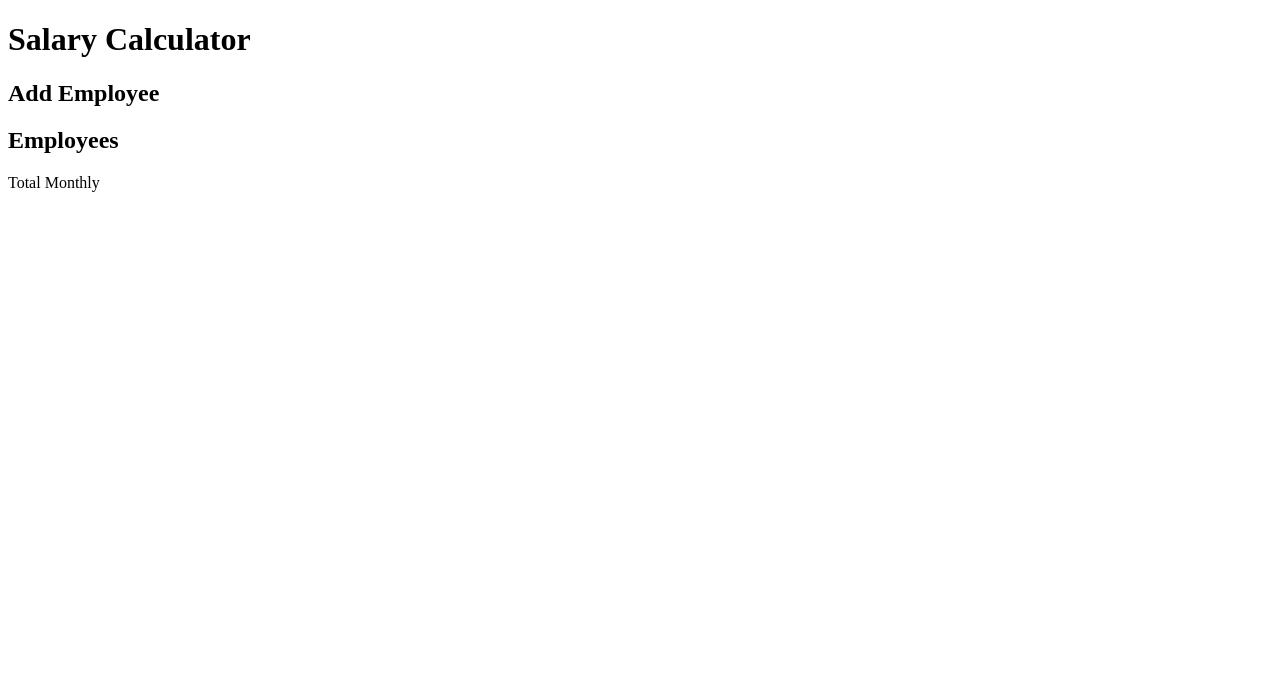
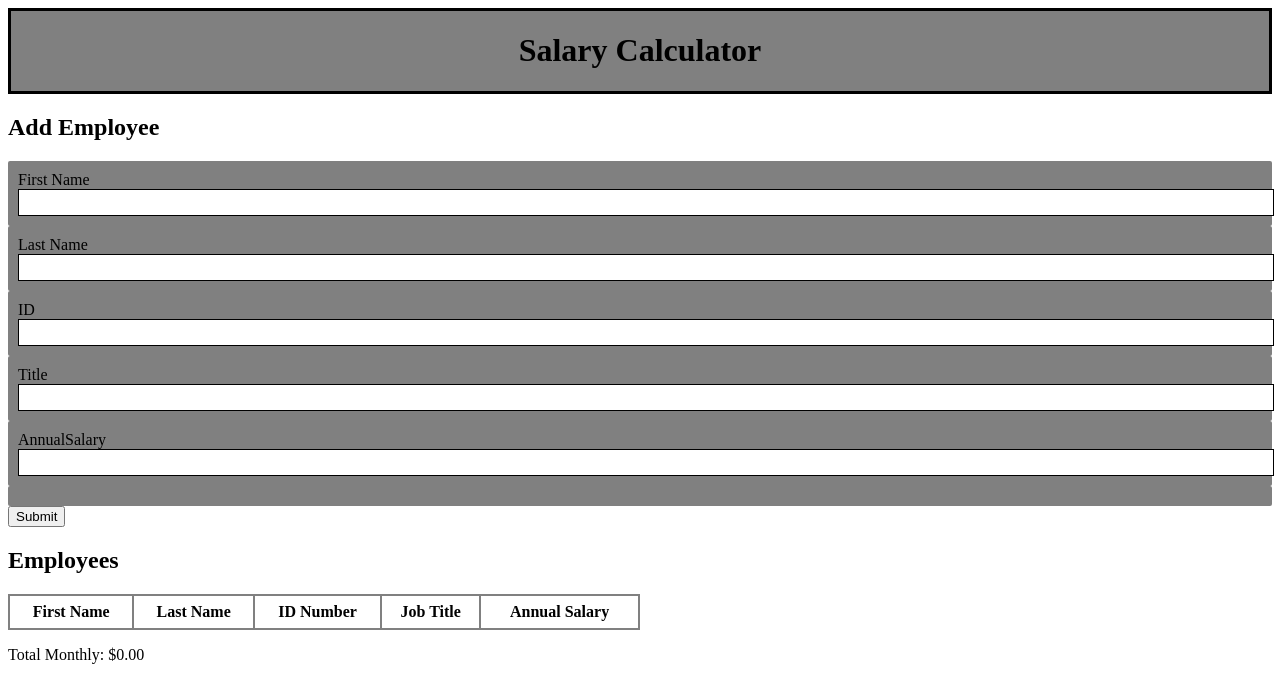
Before and after one commit to Shawkani1/weekend-salary-calculator, a website: page index.html in a window 1280 px wide. Drawn offline with Linux system fonts and the light colour scheme.

Commit message:
Made changes 1

```diff
--- a/index.html
+++ b/index.html
@@ -1,8 +1,9 @@
 <!DOCTYPE html>
+</style>
 <html lang="en">
 <head>
   <meta charset="UTF-8">
-  <link rel="stylesheet" href="style.css">
+  <link rel="stylesheet" type="text/css" href="style.css">
   <title>Salary Calculator</title>
 </head>
 <body>
@@ -11,10 +12,47 @@
   </header>
   <main>
     <h2>Add Employee</h2>
+    <form id="employee-form">
+      <div class="group">
+        <label for="firstName"> First Name</label>
+        <input type="text" id="firstName">
+      </div>
+      <div class="group">
+        <label for="lastName"> Last Name</label>
+        <input type="text" id="lastName">
+      </div>
+      <div class="group">
+        <label for="id">ID</label>
+        <Input type="number" id="id">
+      </div>
+      <div class="group">
+        <label for="title">Title</label>
+        <input type="text" id="title">
+      </div>
+      <div class="group">
+        <label for="AnnualSalary">AnnualSalary</label>
+        <input type="number" id="AnnualSalary">
+      </div>
+      <div class="group"></div>
+      <button id="submitButton">
+        Submit
+      </button>
+    </form>
     <h2>Employees</h2>
+    <table id="employeeTable">
+      <thead>
+        <th> First Name </th>
+        <th> Last Name </th>
+        <th> ID Number </th>
+        <th> Job Title </th>
+        <th> Annual Salary </th>
+      </thead>
+
+    </table>
   </main>
   <footer>
-    <p>Total Monthly</p>
+    <p id="totalMonthly">Total Monthly: $0.00</p>
   </footer>
+  <script src="script.js"></script>
 </body>
 </html>
--- /dev/null
+++ b/script.js
@@ -0,0 +1,38 @@
+
+let employeeForm = document.querySelector('employee-form');
+let totalMonthlyCost = document.querySelector('totalMonthly');
+let Button = document.getElementById('submitButton');
+let employeeTable = document.getElementById('employeeTable');
+console.log(Button);
+Button.addEventListener('click', function() {
+    event.preventDefault();
+    let firstName = document.getElementById('firstName').value;
+    let lastName = document.getElementById('lastName').value;
+    let id = document.getElementById('id').value;
+    let jobTitle = document.getElementById('title').value;
+    let annualSalary = parseInt(document.getElementById('AnnualSalary').value);
+
+    let totalMonthlyCost = 0;
+    let employeeRow = document.getElementById('employeeTable');
+    employeeRow.innerHTML += `
+    <tr>
+    <td>${firstName}</td>
+    <td>${lastName}</td>
+    <td>${id}</td>
+    <td>${jobTitle}</td>
+    <td>${annualSalary}</td>
+    <td><button class="deleteBtn">Delete</button></td>
+    `;
+
+});
+
+function onDeleteRow(event){
+  if (event.target.classList.contains("deleteBtn")){
+
+  }
+
+  const btn = event.target;
+  btn.closest('tr').remove();
+}
+
+employeeTable.addEventListener('click', onDeleteRow);
--- /dev/null
+++ b/style.css
@@ -0,0 +1,42 @@
+header {
+    border: solid;
+    background-color: grey;
+    text-align: center;
+}
+
+.group{
+    background-color: grey;
+    padding: 10px;
+    display: block;
+    margin: 0 auto;
+    border-radius: 2px;
+}
+
+.group input {
+    width: 100%;
+    padding: 5px;
+    border: 1px solid;
+    box-sizing: content-box;
+}
+
+table th{
+    border: 2px solid gray;
+    height: 30px;
+}
+
+table{
+    border-collapse: collapse;
+    width: 50%;
+    margin-top: 15px;
+
+}
+
+tr {
+    border: 100%;
+    padding: 5px;
+    border: 2px solid grey;
+    box-sizing: content-box;
+    margin-top: 15px;
+    border-collapse: collapse;
+
+}
```
